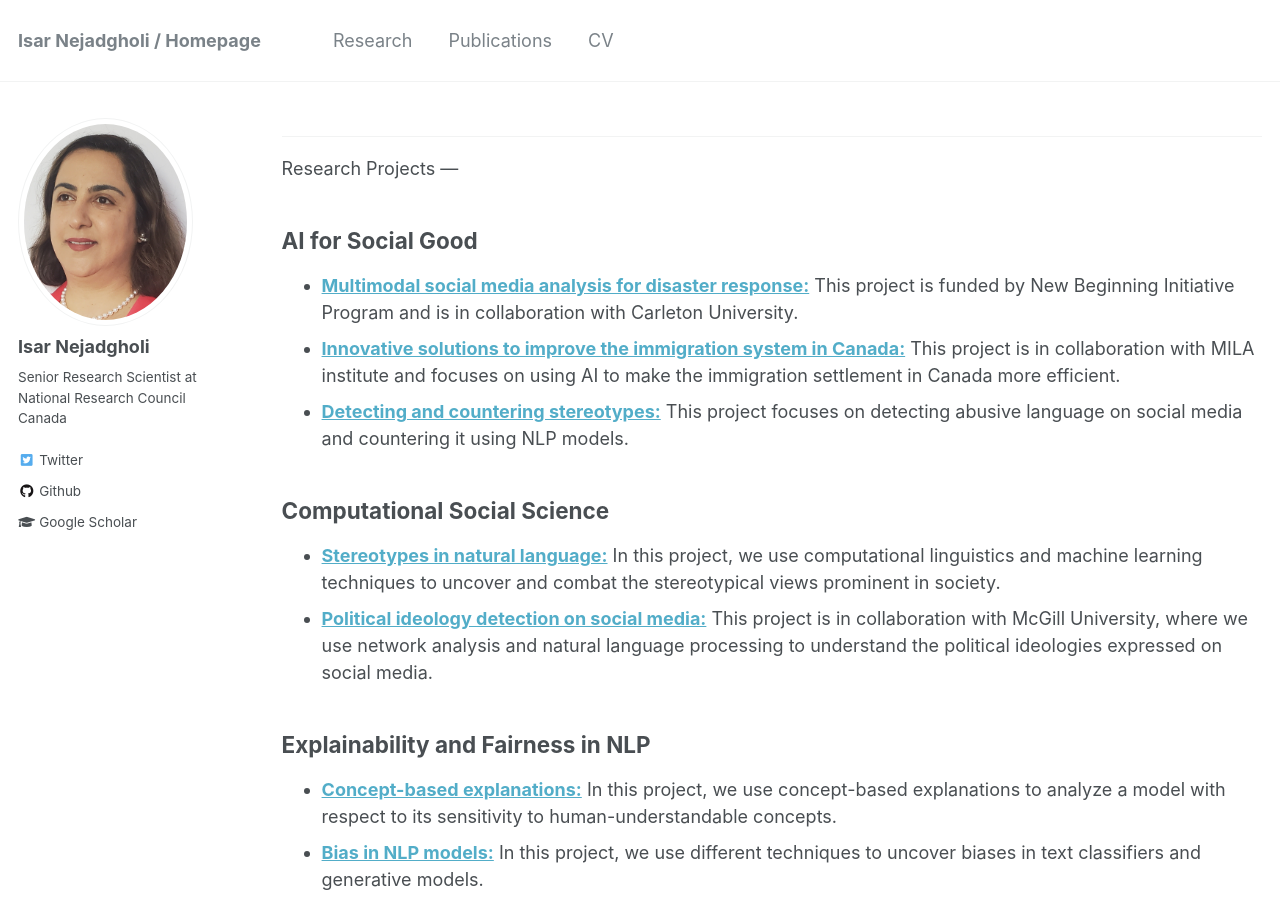
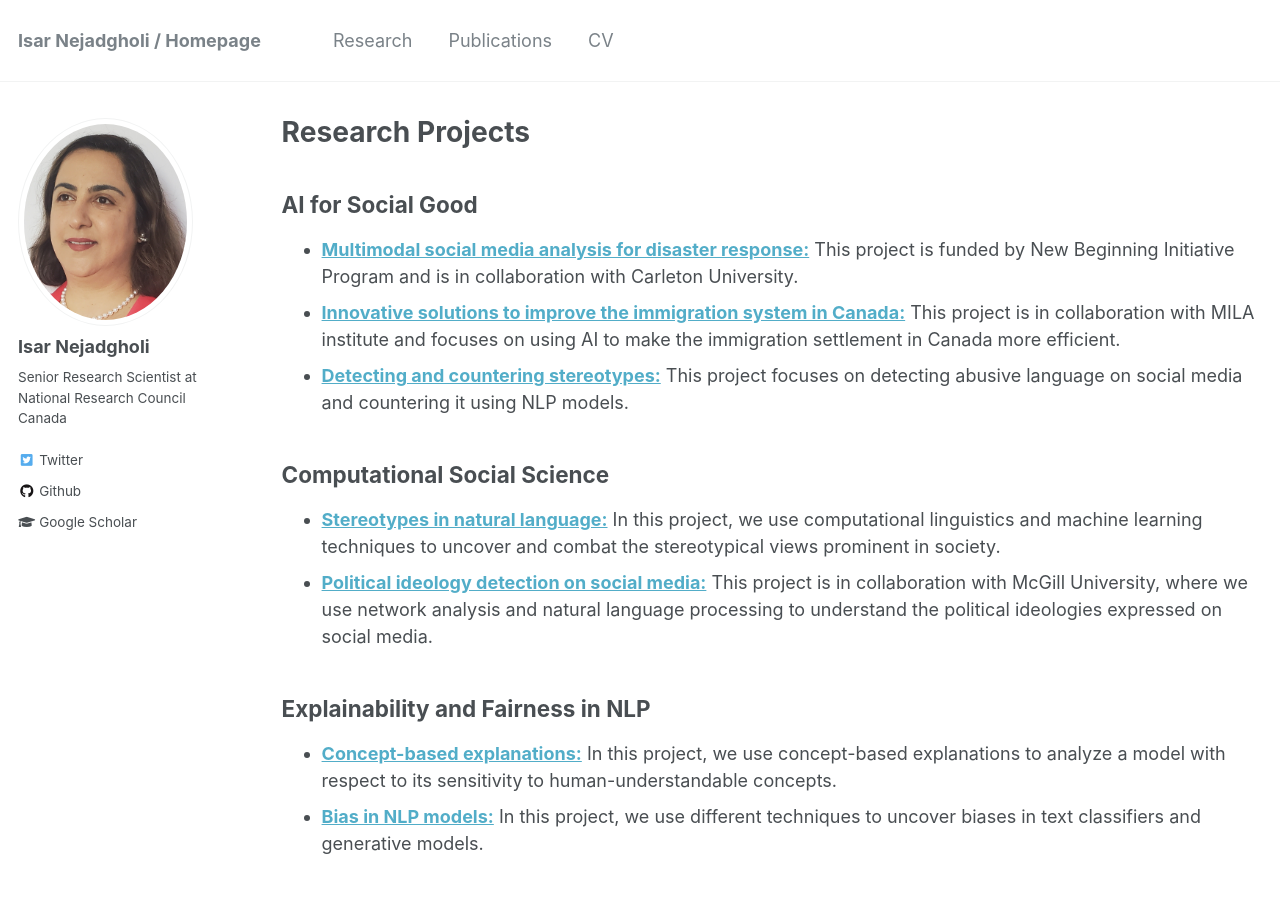
Before and after one commit to IsarNejad/IsarNejad.github.io, a Jekyll site: the page built from _pages/research.md, in a window 1280 px wide and 900 px high. Built offline with Jekyll 4.4.1, drawn with Linux system fonts in a browser that asks for light colours.

```diff
--- a/_pages/research.md
+++ b/_pages/research.md
@@ -1,12 +1,8 @@
 ---
 layout: archive
-title: ""
+title: "Research Projects"
 permalink: /research/
 author_profile: true
----
-
----
-Research Projects
 ---
 
 ## AI for Social Good
```
